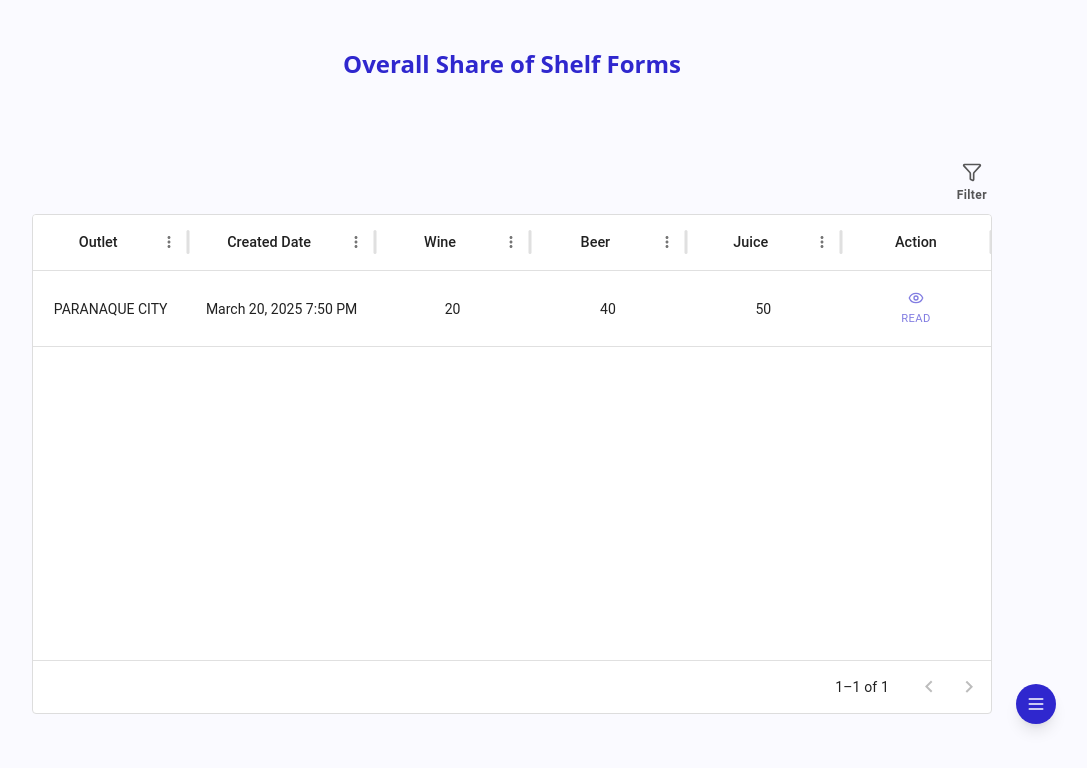
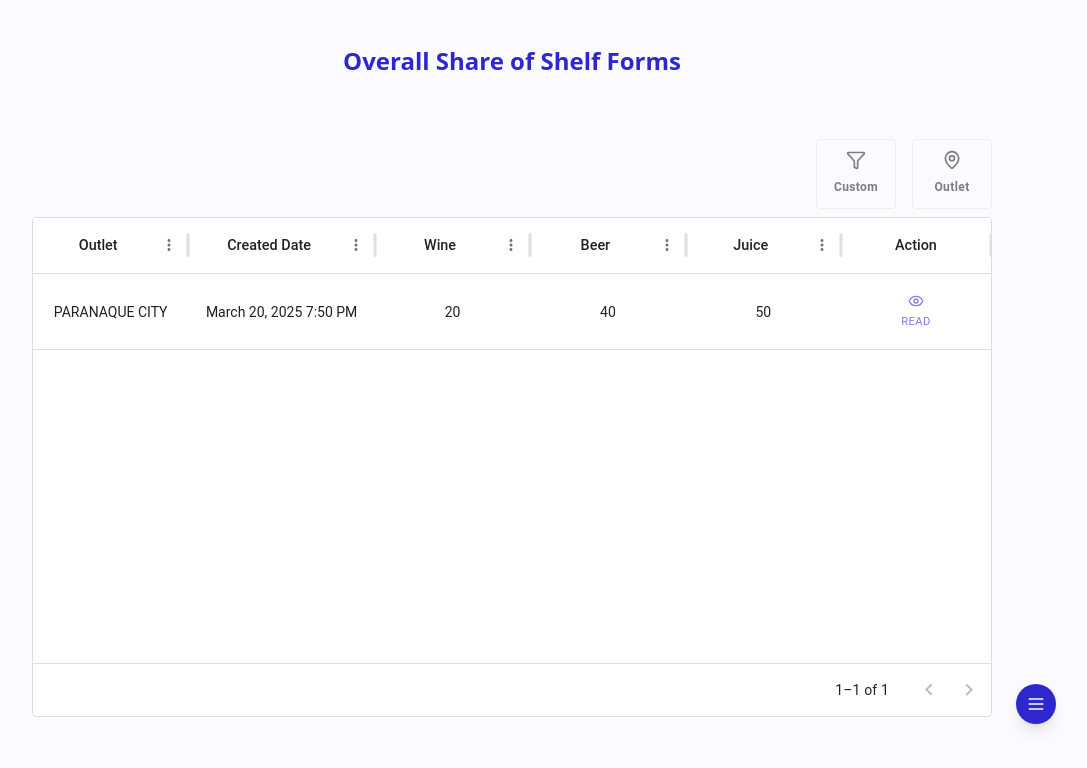
Before and after one commit to JPAVictoria/Trackyly, a Next.js app in the folder client/: page /pages/forms in a window 1280 px wide. Shown: the top 768 px of the page, without its empty margins (128-1215 px from the left). Built offline with nearby package versions, Linux system fonts and the light colour scheme.

Commit message:
update-commit

```diff
--- a/client/app/pages/forms/page.tsx
+++ b/client/app/pages/forms/page.tsx
@@ -1,9 +1,12 @@
 "use client";
 
+import { DataGrid, GridColDef } from "@mui/x-data-grid";
+import { Button, Box, Stack, Typography } from "@mui/material";
+import { Eye, Filter, MapPin } from "lucide-react";
+import { useModalStore } from "@/app/stores/useModalStore";
+import DateModal from "@/components/frontend/DateModal";
+import OutletModal from "@/components/frontend/OutletModal";
 import Navbar from "@/components/frontend/Navbar";
-import { Box, Button, Stack, Typography } from "@mui/material";
-import { DataGrid, GridColDef } from "@mui/x-data-grid";
-import { Eye, Filter } from "lucide-react";
 
 const buttonStyle = {
   minWidth: "auto",
@@ -37,11 +40,7 @@ const ActionButtons = () => (
     alignItems="center"
     sx={{ height: "100%" }}
   >
-    <Button
-      size="medium"
-      variant="text"
-      sx={buttonStyle}
-    >
+    <Button size="medium" variant="text" sx={buttonStyle}>
       <Eye className="w-4 h-4" />
       <Typography variant="caption" sx={captionStyle}>
         Read
@@ -117,10 +116,55 @@ const columns: GridColDef[] = [
 ];
 
 export default function Forms() {
+  const {
+    selectedFilter,
+    isDateModalOpen,
+    isOutletModalOpen,
+    setSelectedFilter,
+    setIsDateModalOpen,
+    setIsOutletModalOpen,
+    handleFilterClick,
+  } = useModalStore();
+
+  const filterButtons = ["Custom", "Outlet"];
+
+  const buttonStyles = {
+    color: "#2d2d2d",
+    display: "flex",
+    flexDirection: "column",
+    alignItems: "center",
+    justifyContent: "center",
+    width: 80,
+    height: "100%",
+    opacity: 0.6,
+    border: "1px solid rgba(45, 45, 45, 0.1)",
+    transition: "opacity 0.3s, background-color 0.3s",
+    "&:hover": {
+      opacity: 1,
+      backgroundColor: "rgba(47, 39, 206, 0.04)",
+    },
+  };
+
+  const handleApplyCustomFilter = (
+    fromDate: Date | null,
+    toDate: Date | null
+  ) => {
+    console.log("Applying custom filter with dates:", { fromDate, toDate });
+    setSelectedFilter("Custom");
+    setIsDateModalOpen(false);
+  };
+
+  const handleApplyOutletFilter = (outlet: string | null) => {
+    if (outlet) {
+      setSelectedFilter(`Outlet: ${outlet}`);
+    }
+    setIsOutletModalOpen(false);
+  };
+
   return (
     <div className="min-h-screen bg-[#FAFAFF] flex flex-col items-center justify-center">
-      <Navbar />
-      <h1 className="text-[24px] font-bold text-[#2F27CE] text-center mb-10">
+      <Navbar/>
+      <h1 className="text-[24px] font-bold text-[#2F27CE] text-center mb-5">
         Overall Share of Shelf Forms
       </h1>
 
@@ -135,31 +179,44 @@ export default function Forms() {
             marginBottom: "8px",
           }}
         >
-          <Stack
-            direction="column"
-            spacing={0.5}
-            alignItems="center"
+          <Stack direction="row" spacing={2} alignItems="center">
+            {filterButtons.map((label) => (
+              <Button
+                key={label}
+                variant="outlined"
+                size="small"
+                onClick={() => handleFilterClick(label as "Custom" | "Outlet")}
                 sx={{
-              color: "#2d2d2d",
-              cursor: "pointer",
-              opacity: 0.8,
-              marginRight: "5px",
-              transition: "opacity 0.3s",
-              "&:hover": {
-                opacity: 0.6,
-              },
+                  ...buttonStyles,
+                  borderColor: selectedFilter.startsWith(label)
+                    ? "#433BFF"
+                    : "rgba(45, 45, 45, 0.1)",
+                  color: selectedFilter.startsWith(label)
+                    ? "#433BFF"
+                    : "#2d2d2d",
+                  opacity: selectedFilter.startsWith(label) ? 1 : 0.6,
+                  display: "flex",
+                  flexDirection: "column",
+                  alignItems: "center",
+                  gap: "8px",
+                  textTransform: "none",
+                  padding: "10px 16px",
                 }}
               >
-            <Filter size={20} />
+                {label === "Custom" && <Filter size={20} />}
+                {label === "Outlet" && <MapPin size={20} />}
                 <Typography
                   variant="caption"
                   sx={{
                     fontSize: "0.75rem",
                     fontWeight: 600,
+                    textTransform: "none",
                   }}
                 >
-              Filter
+                  {label}
                 </Typography>
+              </Button>
+            ))}
           </Stack>
         </Box>
 
@@ -193,6 +250,18 @@ export default function Forms() {
           />
         </Box>
       </div>
+
+      <DateModal
+        open={isDateModalOpen}
+        onClose={() => setIsDateModalOpen(false)}
+        onApply={handleApplyCustomFilter}
+      />
+
+      <OutletModal
+        open={isOutletModalOpen}
+        onClose={() => setIsOutletModalOpen(false)}
+        onSelectOutlet={handleApplyOutletFilter}
+      />
     </div>
   );
 }
--- a/client/components/frontend/DateModal.tsx
+++ b/client/components/frontend/DateModal.tsx
@@ -54,8 +54,6 @@ export default function CustomFilterModal({
     ...buttonStyles,
     sx: {
       ...buttonStyles.sx,
-      borderColor: "#433BFF",
-      color: "#433BFF",
       "&:hover": {
         borderColor: "#433BFF",
         backgroundColor: "#433BFF10",
```
Lines whose indentation alone changed are shown as unchanged.
